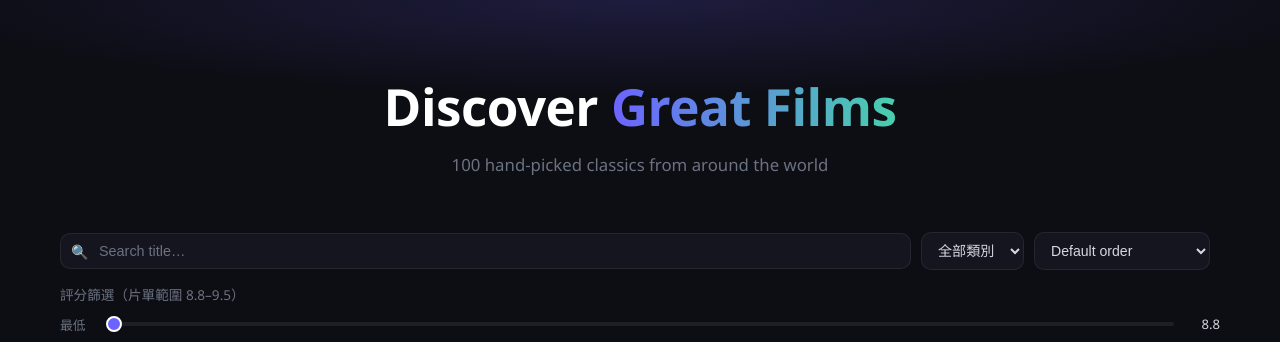
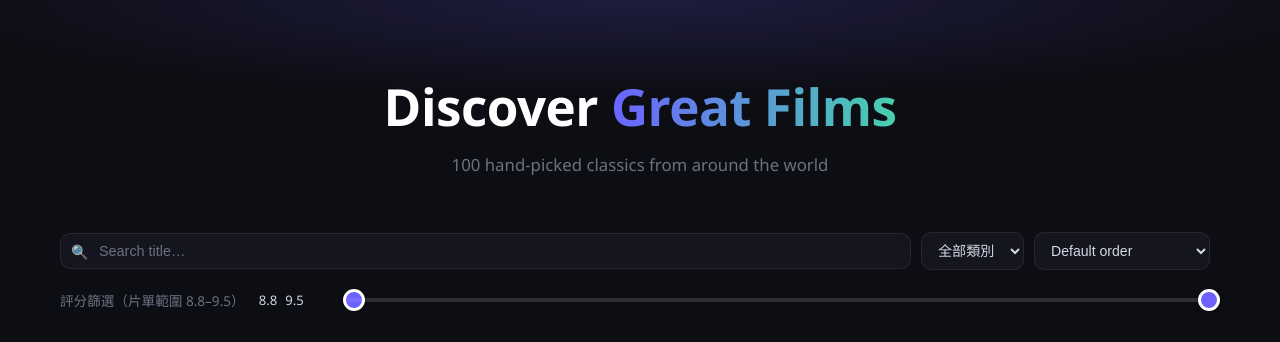
Before and after one commit to winnieshih1107/movie, a Flask app: page / in a window 1280 px wide. Shown: the part 58-400 px from the top of the page. Run offline with Flask 3, Linux system fonts and the light colour scheme.

Commit message:
revert: restore single combined dual-handle rating slider
Per request, keep the original single-bar range-slider layout
instead of two separate min/max sliders, on both Streamlit and
Flask. Flask thumbs enlarged (16px -> 22px) with a thicker border
for an easier grab target, since that was the actual interaction
issue, not the combined-slider layout itself.

Co-Authored-By: Claude Sonnet 4.6 <noreply@anthropic.com>

```diff
--- a/templates/index.html
+++ b/templates/index.html
@@ -75,30 +75,32 @@
     /* ── RATING RANGE ── */
     .rating-bar {
       max-width: 1200px; margin: -14px auto 28px; padding: 0 20px;
-      display: flex; flex-direction: column; gap: 6px;
+      display: flex; align-items: center; gap: 14px; flex-wrap: wrap;
     }
     .rating-label { font-size: .85rem; color: var(--muted); white-space: nowrap; }
-    .rating-slider-row { display: flex; align-items: center; gap: 12px; }
-    .rating-tag { font-size: .8rem; color: var(--muted); width: 34px; flex-shrink: 0; }
-    .rating-value { font-size: .82rem; color: var(--text); width: 34px; flex-shrink: 0; text-align: right; }
-    .rating-slider-row input[type="range"] {
-      flex: 1; min-width: 160px; height: 28px; margin: 0; background: transparent;
-      -webkit-appearance: none; appearance: none; cursor: pointer;
+    .rating-values { font-size: .82rem; color: var(--text); display: flex; gap: 8px; min-width: 70px; }
+    .rating-slider-wrap { position: relative; flex: 1; min-width: 200px; height: 32px; }
+    .rating-slider-wrap input[type="range"] {
+      position: absolute; left: 0; right: 0; top: 50%; transform: translateY(-50%);
+      width: 100%; margin: 0; background: transparent; pointer-events: none;
+      -webkit-appearance: none; appearance: none;
     }
-    .rating-slider-row input[type="range"]::-webkit-slider-runnable-track {
+    .rating-slider-wrap input[type="range"]::-webkit-slider-runnable-track {
       height: 4px; background: var(--border); border-radius: 2px;
     }
-    .rating-slider-row input[type="range"]::-webkit-slider-thumb {
-      -webkit-appearance: none;
-      width: 16px; height: 16px; border-radius: 50%;
-      background: var(--accent); border: 2px solid #fff; cursor: pointer; margin-top: -6px;
+    .rating-slider-wrap input[type="range"]::-webkit-slider-thumb {
+      -webkit-appearance: none; pointer-events: auto;
+      width: 22px; height: 22px; border-radius: 50%;
+      background: var(--accent); border: 3px solid #fff; cursor: pointer; margin-top: -9px;
+      box-shadow: 0 1px 4px rgba(0,0,0,.4);
     }
-    .rating-slider-row input[type="range"]::-moz-range-track {
-      height: 4px; background: var(--border); border-radius: 2px;
+    .rating-slider-wrap input[type="range"]::-moz-range-track {
+      height: 4px; background: transparent; border-radius: 2px;
     }
-    .rating-slider-row input[type="range"]::-moz-range-thumb {
-      width: 16px; height: 16px; border-radius: 50%; border: 2px solid #fff;
-      background: var(--accent); cursor: pointer;
+    .rating-slider-wrap input[type="range"]::-moz-range-thumb {
+      pointer-events: auto; width: 22px; height: 22px; border-radius: 50%;
+      background: var(--accent); border: 3px solid #fff; cursor: pointer;
+      box-shadow: 0 1px 4px rgba(0,0,0,.4);
     }
 
     /* ── MOVIE GRID ── */
@@ -376,15 +378,13 @@
 <!-- RATING RANGE -->
 <div class="rating-bar">
   <span class="rating-label">評分篩選（片單範圍 {{ '%.1f'|format(score_lo) }}–{{ '%.1f'|format(score_hi) }}）</span>
-  <div class="rating-slider-row">
-    <span class="rating-tag">最低</span>
+  <div class="rating-values">
+    <span id="score-min-label">{{ '%.1f'|format(score_lo) }}</span>
+    <span id="score-max-label">{{ '%.1f'|format(score_hi) }}</span>
+  </div>
+  <div class="rating-slider-wrap">
     <input type="range" id="score-min" min="{{ score_lo }}" max="{{ score_hi }}" step="0.1" value="{{ score_lo }}" autocomplete="off" oninput="onScoreRangeInput(event)" />
-    <span id="score-min-label" class="rating-value">{{ '%.1f'|format(score_lo) }}</span>
-  </div>
-  <div class="rating-slider-row">
-    <span class="rating-tag">最高</span>
     <input type="range" id="score-max" min="{{ score_lo }}" max="{{ score_hi }}" step="0.1" value="{{ score_hi }}" autocomplete="off" oninput="onScoreRangeInput(event)" />
-    <span id="score-max-label" class="rating-value">{{ '%.1f'|format(score_hi) }}</span>
   </div>
 </div>
 
```
Also changed, not shown: streamlit_app.py (+4 -11 lines).
